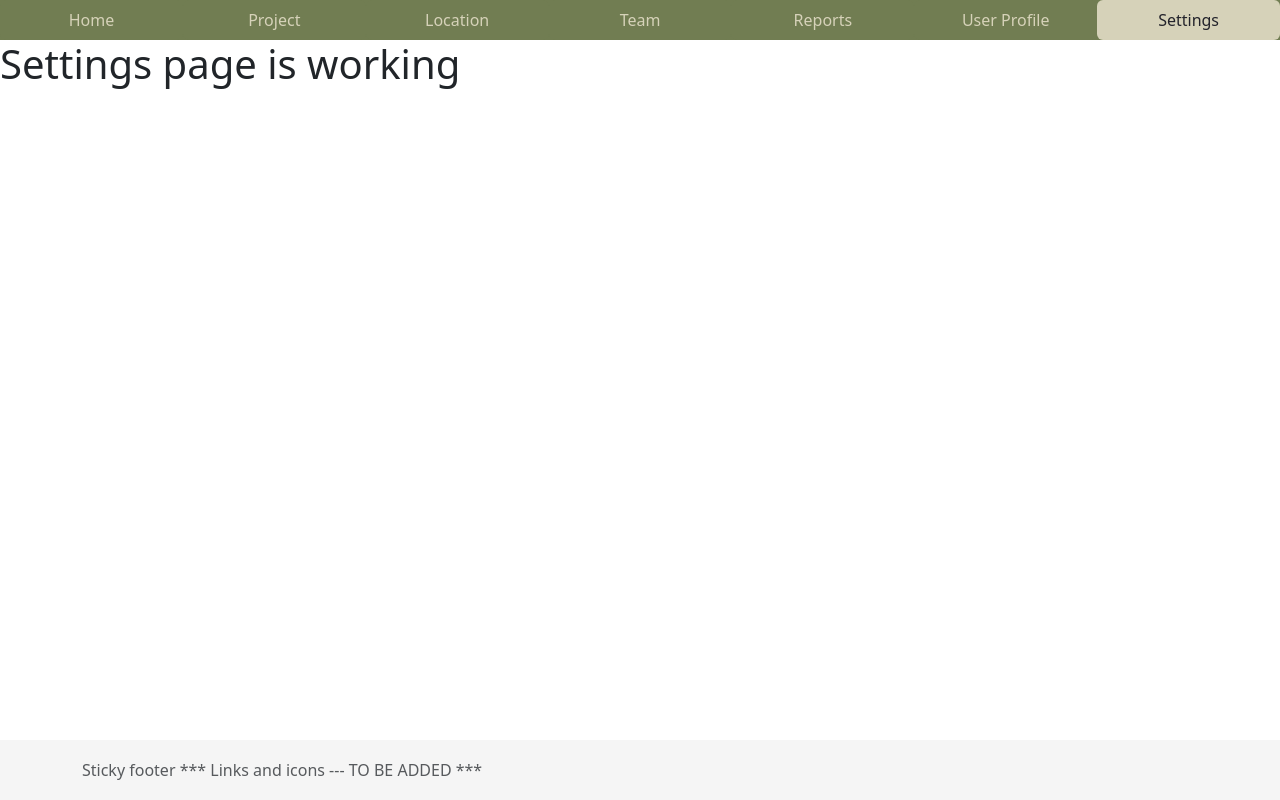
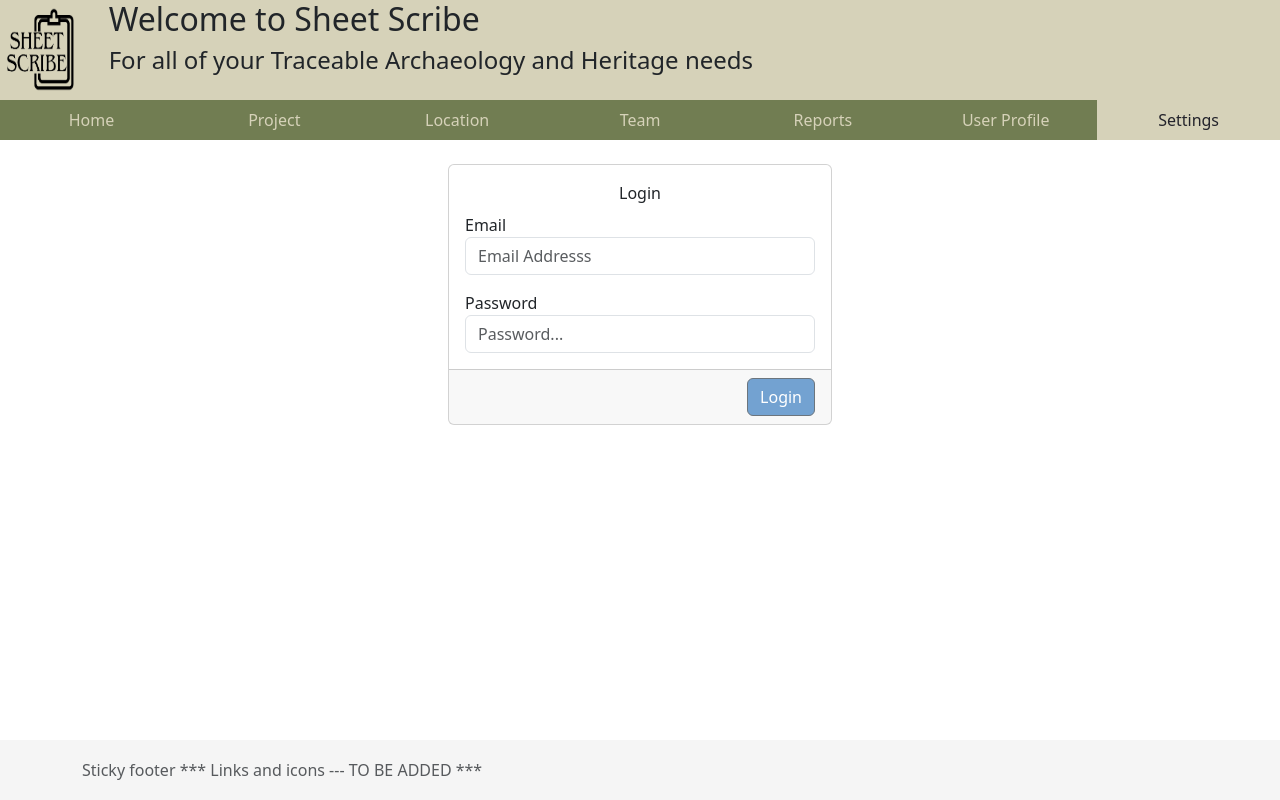
Before and after one commit to BrightWorgan/hdip-project, a React (Vite) app in the folder webapp/: page / in a window 1280 px wide. Both pictures are taken after a click on the item "Settings". Built offline with nearby package versions, Linux system fonts and the light colour scheme.

Commit message:
feat(webapp): Added a login form on the Settings page and edited the application header

```diff
--- a/webapp/package.json
+++ b/webapp/package.json
@@ -11,6 +11,7 @@
     "preview": "vite preview"
   },
   "dependencies": {
+    "@react-login-page/page2": "^1.0.1",
     "bootstrap": "^5.3.2",
     "bootstrap-icons": "^1.11.1",
     "react": "^18.2.0",
--- a/webapp/src/App.css
+++ b/webapp/src/App.css
@@ -32,18 +32,49 @@ sable ish #d6d2b9 */
   color: #d6d2b9 !important;
 }
 
-.headerContainer {
+.header-container {
   background-color: #d6d2b9;
-  height: 15% !important;
+  height: 100px;
 }
 
-.ss-fab-button {
+.ss-fab-button,
+button {
   background-color: #73a2d1 !important;
 }
 
 .ss-logo {
-  width: 10%;
-  height: 10%;
+  width: 100%;
+  height: 100%;
   /* display: inline-flex; */
-  float: left;
+  /* float: left; */
 }
+
+.ss-login-div {
+  display: flex;
+  justify-content: center;
+  align-items: center;
+}
+
+.ss-login-card-title {
+  display: flex;
+  justify-content: center;
+  align-items: center;
+}
+
+.ss-login-btn {
+  float: right;
+}
+
+
+/* .ss-login-card {
+  display: block; */
+
+
+/* display: inline-block;
+  vertical-align: middle; */
+
+
+/* display: flex;
+  justify-content: center;
+  position: absolute;
+} */
--- a/webapp/src/App.tsx
+++ b/webapp/src/App.tsx
@@ -6,6 +6,8 @@ import Team from "./team";
 import Project from "./projects";
 import Footer from "./common/Footer";
 import UserProfile from "./userProfile";
+import LoginDemo from "./settings";
+import HeaderArea from "./common/headerArea";
 
 export enum Tabs {
   Home = 0,
@@ -21,6 +23,7 @@ const App = () => {
   const [tab, setTab] = useState(Tabs.Home);
   return (
     <>
+      <HeaderArea />
       <Navbar tab={tab} onClick={setTab} />
       {tab === Tabs.Home ? <Home /> : null}
 
@@ -34,7 +37,7 @@ const App = () => {
 
       {tab === Tabs.User_Profile ? <UserProfile /> : null}
 
-      {tab === Tabs.Settings ? <h1>Settings page is working</h1> : null}
+      {tab === Tabs.Settings ? <LoginDemo /> : null}
 
       <Footer />
     </>
--- a/webapp/src/common/Navbar.tsx
+++ b/webapp/src/common/Navbar.tsx
@@ -7,7 +7,7 @@ type NavbarProps = {
 };
 
 const Navbar = (props: NavbarProps) => (
-  <Nav justified pills id="navbar">
+  <Nav justified id="navbar">
     <NavItem onClick={() => props.onClick(Tabs.Home)}>
       <NavLink
         className="ss-nav-link"
--- a/webapp/src/common/headerArea.tsx
+++ b/webapp/src/common/headerArea.tsx
@@ -1,17 +1,20 @@
-import { Container, Button } from "reactstrap";
+import { Container, Button, Row, Col } from "reactstrap";
 
 const HeaderArea = () => {
   return (
-    <div className="headerContainer">
+    <Row className="header-container">
+      <Col xs={1}>
         <img
           className="ss-logo"
           src="src/assets/sheetScribeLogoNoBackgtound.png"
           alt="logo"
         />
+      </Col>
+      <Col xs={11}>
         <h2>Welcome to Sheet Scribe</h2>
         <h4>For all of your Traceable Archaeology and Heritage needs</h4>
-      <br></br>
-    </div>
+      </Col>
+    </Row>
   );
 };
 
--- a/webapp/src/home/index.tsx
+++ b/webapp/src/home/index.tsx
@@ -1,12 +1,9 @@
 import Example from "./carosel";
-import HeaderArea from "../common/headerArea";
 
 const Home = () => {
   return (
     <div>
-      <HeaderArea />
       <br></br>
-      {/* <h1>You are on the HOME page</h1> */}
       <Example />
       <h2>Welcome to Sheet Scribe</h2>
       <h4>For all of your Traceable Heritage needs</h4>
--- a/webapp/src/projects/index.tsx
+++ b/webapp/src/projects/index.tsx
@@ -3,7 +3,6 @@ import FAB from "../common/fab";
 import ModalBackdrop from "../common/modalBackdrop";
 import Cardbox from "./projectCards";
 import ProjectAddForm from "./projectForm";
-import HeaderArea from "../common/headerArea";
 
 const cardData = [
   {
@@ -44,9 +43,6 @@ const Project = () => {
 
   return (
     <div>
-      {/* <h1>Project page is working</h1> */}
-      <HeaderArea />
-
       <br></br>
       <h2>Projects:</h2>
       <Cardbox cardData={cardData} />
--- /dev/null
+++ b/webapp/src/settings/index.tsx
@@ -0,0 +1,11 @@
+import LoginForm from "./loginAlert";
+
+const LoginDemo = () => {
+  return (
+    <div>
+      <br></br>
+      <LoginForm />
+    </div>
+  );
+};
+export default LoginDemo;
--- /dev/null
+++ b/webapp/src/settings/loginAlert.tsx
@@ -0,0 +1,51 @@
+import {
+  Card,
+  CardBody,
+  Input,
+  Button,
+  CardFooter,
+  CardText,
+  CardTitle,
+} from "reactstrap";
+
+const LoginForm = () => {
+  return (
+    <div className="ss-login-div">
+      <Card
+        className="ss-login-card"
+        style={{
+          width: "30%",
+        }}
+      >
+        <CardBody>
+          <CardTitle className="ss-login-card-title">Login</CardTitle>
+          <CardText>
+            Email
+            <Input
+              id="email"
+              name="email"
+              placeholder="Email Addresss"
+              type="email"
+            ></Input>
+          </CardText>
+
+          <CardText>
+            Password
+            <Input
+              id="password"
+              name="password"
+              placeholder="Password..."
+              type="password"
+            ></Input>
+          </CardText>
+        </CardBody>
+        <CardFooter>
+          <Button className="ss-login-btn" type="submit">
+            Login
+          </Button>
+        </CardFooter>
+      </Card>
+    </div>
+  );
+};
+export default LoginForm;
--- a/webapp/src/team/index.tsx
+++ b/webapp/src/team/index.tsx
@@ -3,7 +3,6 @@ import TeamTable from "./table";
 import FAB from "../common/fab";
 import ModalBackdrop from "../common/modalBackdrop";
 import AddForm from "./addForm";
-import HeaderArea from "../common/headerArea";
 
 const userList = [
   {
@@ -97,7 +96,6 @@ const Team = () => {
 
   return (
     <div>
-      <HeaderArea />
       <h4>Team Members:</h4>
       <TeamTable users={users} onChecked={onChecked} />
       <FAB name="Team" onAdd={onToggle} onRemove={removeUsers} />
--- a/webapp/src/userProfile/index.tsx
+++ b/webapp/src/userProfile/index.tsx
@@ -1,10 +1,8 @@
-import HeaderArea from "../common/headerArea";
 import ProfileCard from "./profileCard";
 
 const UserProfile = () => {
   return (
     <div>
-      <HeaderArea />
       <br />
       <h4>User Profile:</h4>
       <ProfileCard />
```
Also changed, not shown: webapp/src/home/carosel.tsx (+0 -100 lines), 1 other file (tests, documents, lock files or other folders). Lines whose indentation alone changed are shown as unchanged.
